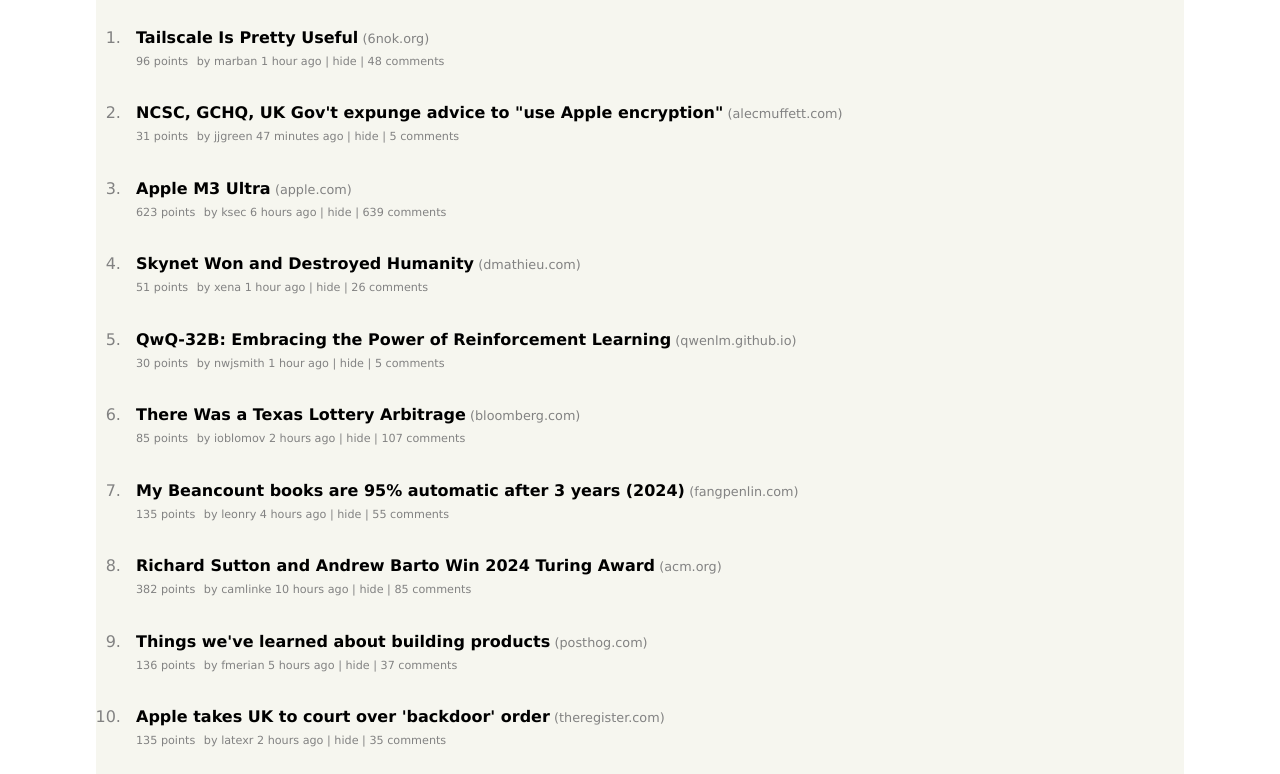
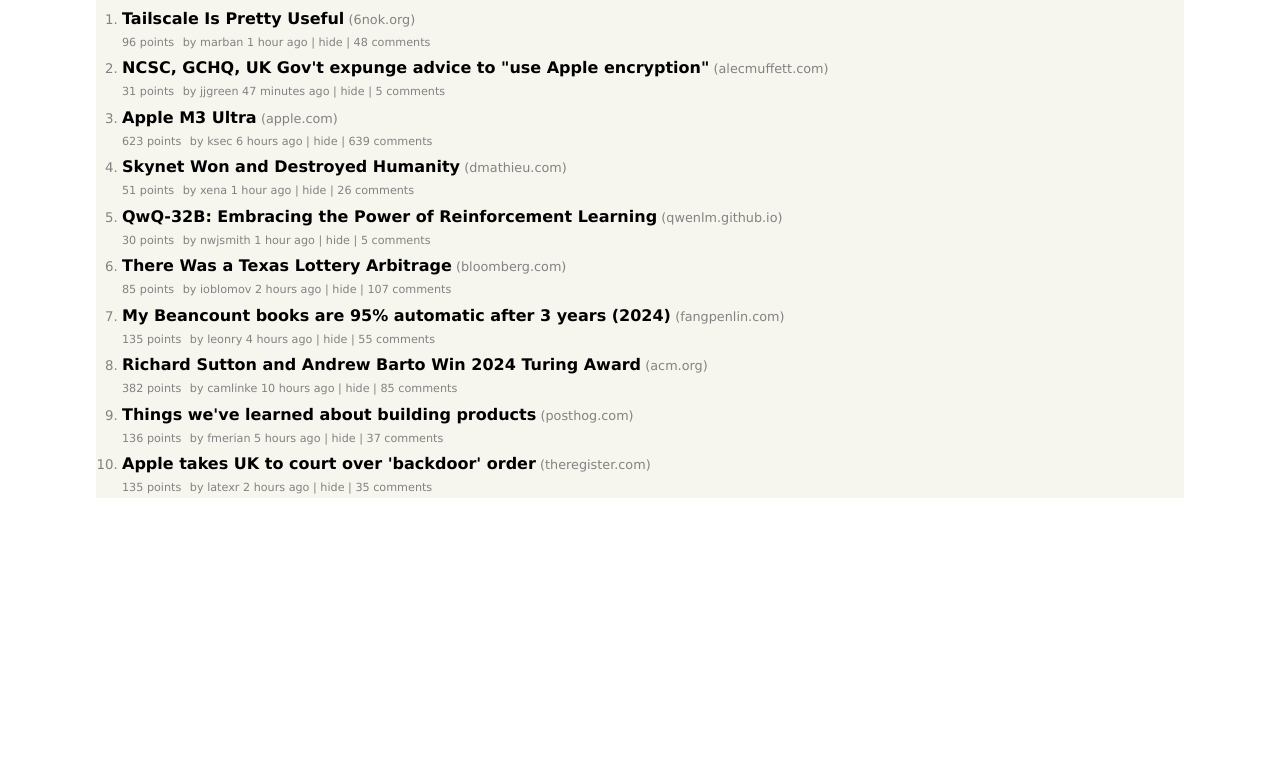
Before and after one commit to philocalyst/hackerNEWs, a plain HTML site: page index.html in a window 1280 px wide. Shown: the part 31-805 px from the top of the page. Drawn offline with Linux system fonts and the light colour scheme.

Commit message:
Relative units

```diff
--- a/news.css
+++ b/news.css
@@ -89,7 +89,7 @@ header nav .hnname {
 
 main {
   background-color: #f6f6ef;
-  padding: 10px 0;
+  padding: .125rem;
 }
 
 ol {
@@ -99,10 +99,9 @@ ol {
 
 
 main ol li {
-  padding: 10px 10px;
-  margin-bottom: 5px;
+  padding: 0;
   align-items: flex-start;
-  margin-left: 30px;
+  margin-left: 1.8em;
 }
 
 .job-item .news-item-content {
@@ -114,7 +113,6 @@ ol li::marker {
   text-align: right;
   display: block;
   flex-shrink: 0;
-  font-size: 1rem;
   color: #828282;
   margin-top: 3px;
 }
```
